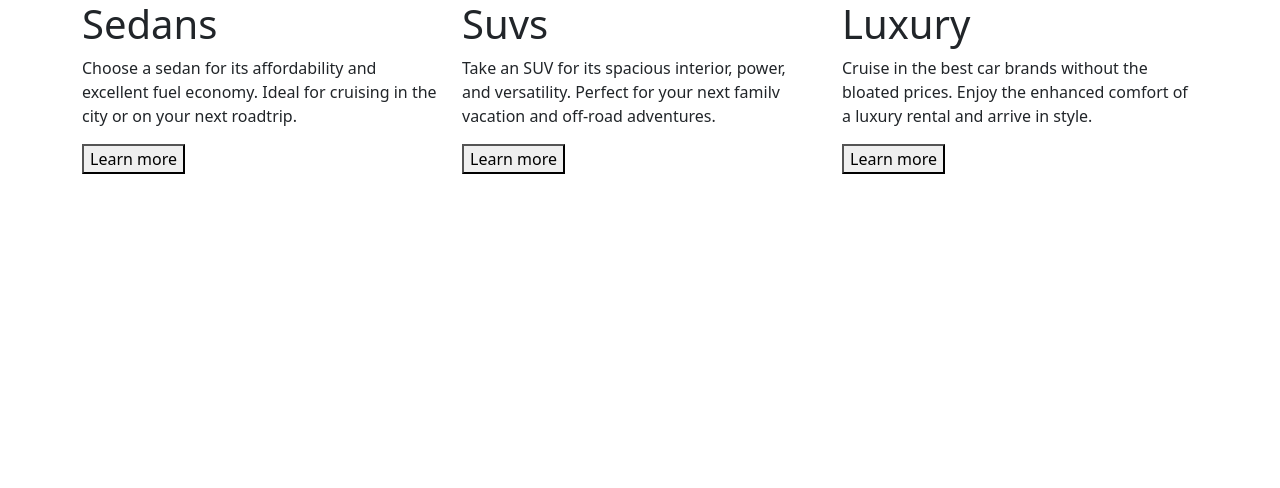
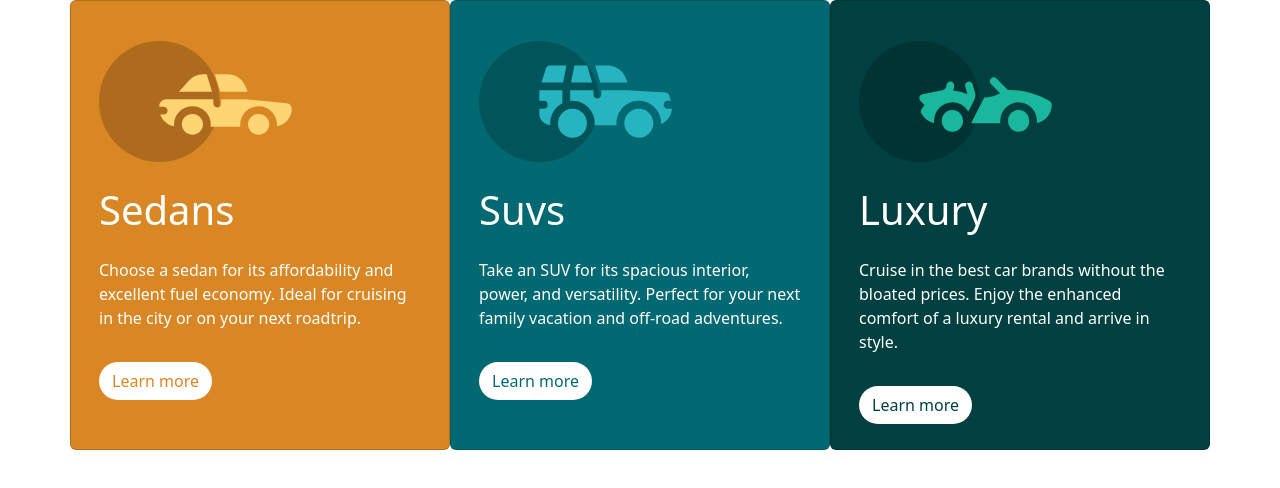
Before and after one commit to endfros/Bootstrap1, a plain HTML site: page index.html in a window 1280 px wide. Drawn offline with nearby package versions, Linux system fonts and the light colour scheme.

Commit message:
First try with bootstrap

```diff
--- /dev/null
+++ b/css/style.scss
@@ -0,0 +1,36 @@
+.card{
+    height: 450px;
+
+    color: white;
+    .card-img{
+        width: 60%;
+    }
+
+}
+
+.card__sedan{
+    background-color: rgb(217, 134, 36);
+    .btn{
+        color: rgb(217, 134, 36);
+        background-color: white;
+        border-radius: 20px;
+    }
+}
+
+.card__suvs{
+    background-color: rgb(2, 105, 114);
+    .btn{
+        color: rgb(2, 105, 114);
+        background-color: white;
+        border-radius: 20px;
+    }
+}
+
+.card__luxury{
+    background-color: rgb(0, 64, 64);
+    .btn{
+        color: rgb(0, 64, 64);
+        background-color: white;
+        border-radius: 20px;
+    }
+}
--- a/index.html
+++ b/index.html
@@ -14,47 +14,55 @@
     <title>Practica6</title>
   </head>
   <body>
-    <main class="container-md">
-
-        <section class="row ">
-            <article class="col-4">
-                <h1>Sedans</h1>
-                <p>
+    <main class="container mx-auto">
+        <section class="row align-items-center">
+            <article class="card__sedan card col-md-4 col-sm-12">
+                <div class="card-body">
+                    <img class="card-img py-4" src="./assets/image-2.svg" alt="">
+                    <h1 class="card-title">Sedans</h1>
+                    <p class="card-text py-3">
                         Choose a sedan for its
                         affordability and excellent
                         fuel economy. Ideal for
                         cruising in the city or on your
                         next roadtrip.
                     </p>
-                <button>
+                    <button class="btn">
                         Learn more
                     </button>
+                </div>
             </article>
-            <article class="col-4">
-                <h1>Suvs</h1>
-                <p>
+            <article class="card__suvs card col-md-4 col-sm-12">
+                <div class="card-body">
+                    <img class="card-img py-4" src="./assets/image.svg" alt="">
+                    <h1 class="card-title">Suvs</h1>
+                    <p class="card-text py-3">
                         Take an SUV for its spacious
                         interior, power, and
                         versatility. Perfect for your
-                    next familv vacation and
+                        next family vacation and
                         off-road adventures.
                     </p>
-                <button>
+                    <button class="btn">
                         Learn more
                     </button>
+                </div>
             </article>
-            <article class="col-4">
-                <h1>Luxury</h1>
-                <p>
+            <article class="card__luxury card col-md-4 col-sm-12">
+                <div class="card-body">
+                    <img class="card-img py-4" src="./assets/image-3.svg" alt="">
+                    <h1 class="card-title">Luxury</h1>
+                    <p class="card-text py-3">
                         Cruise in the best car brands
                         without the bloated prices.
                         Enjoy the enhanced comfort
                         of a luxury rental and arrive
                         in style.
                     </p>
-                <button>
+                    <button class="btn">
                         Learn more
                     </button>
+                </div>
             </article>
         </section>
 
```
Also changed, not shown: assets/image-2.svg (added), assets/image-3.svg (added), assets/image.svg (added), css/style.css, 2 other files. Lines whose indentation alone changed are shown as unchanged.
